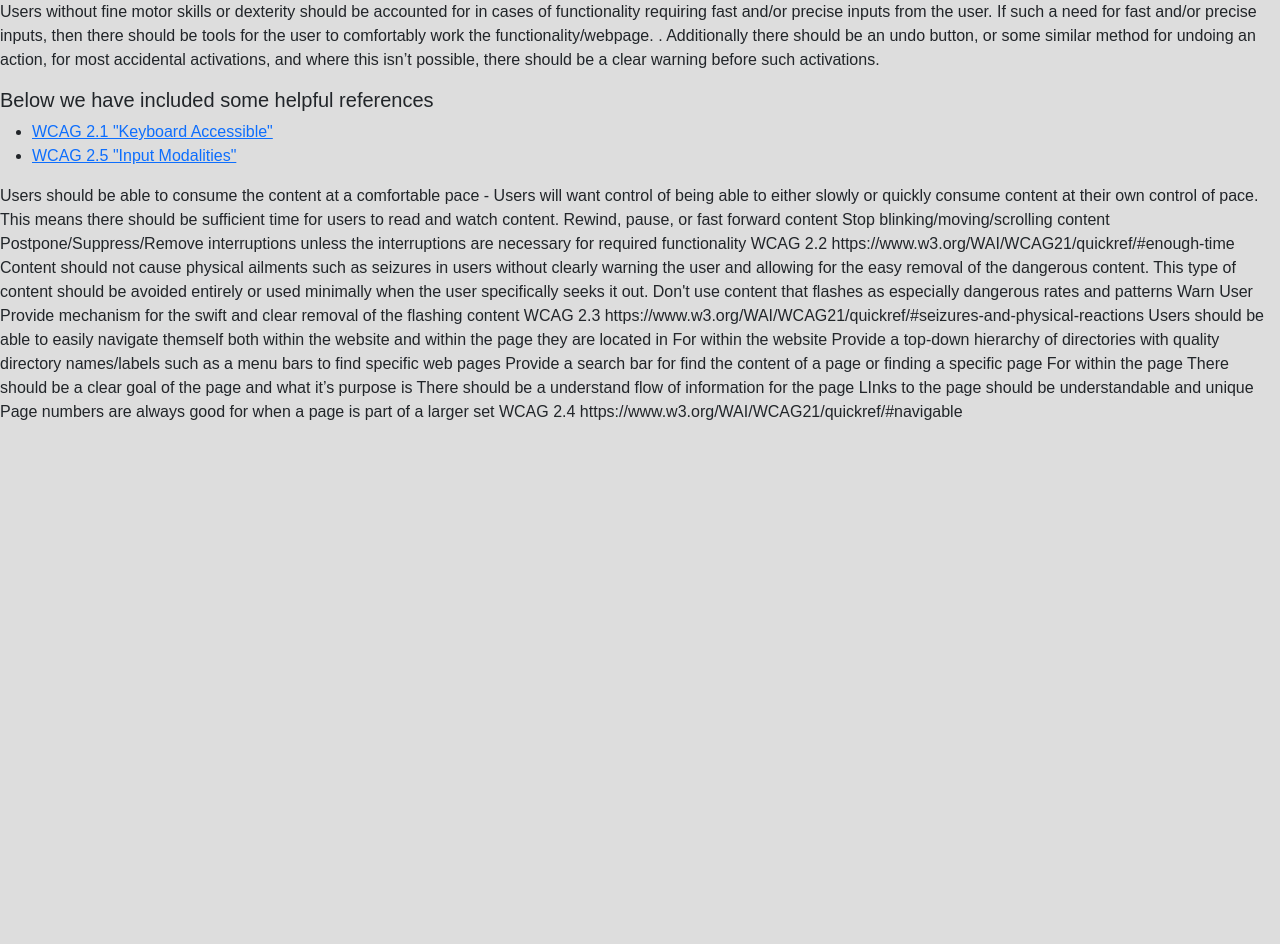
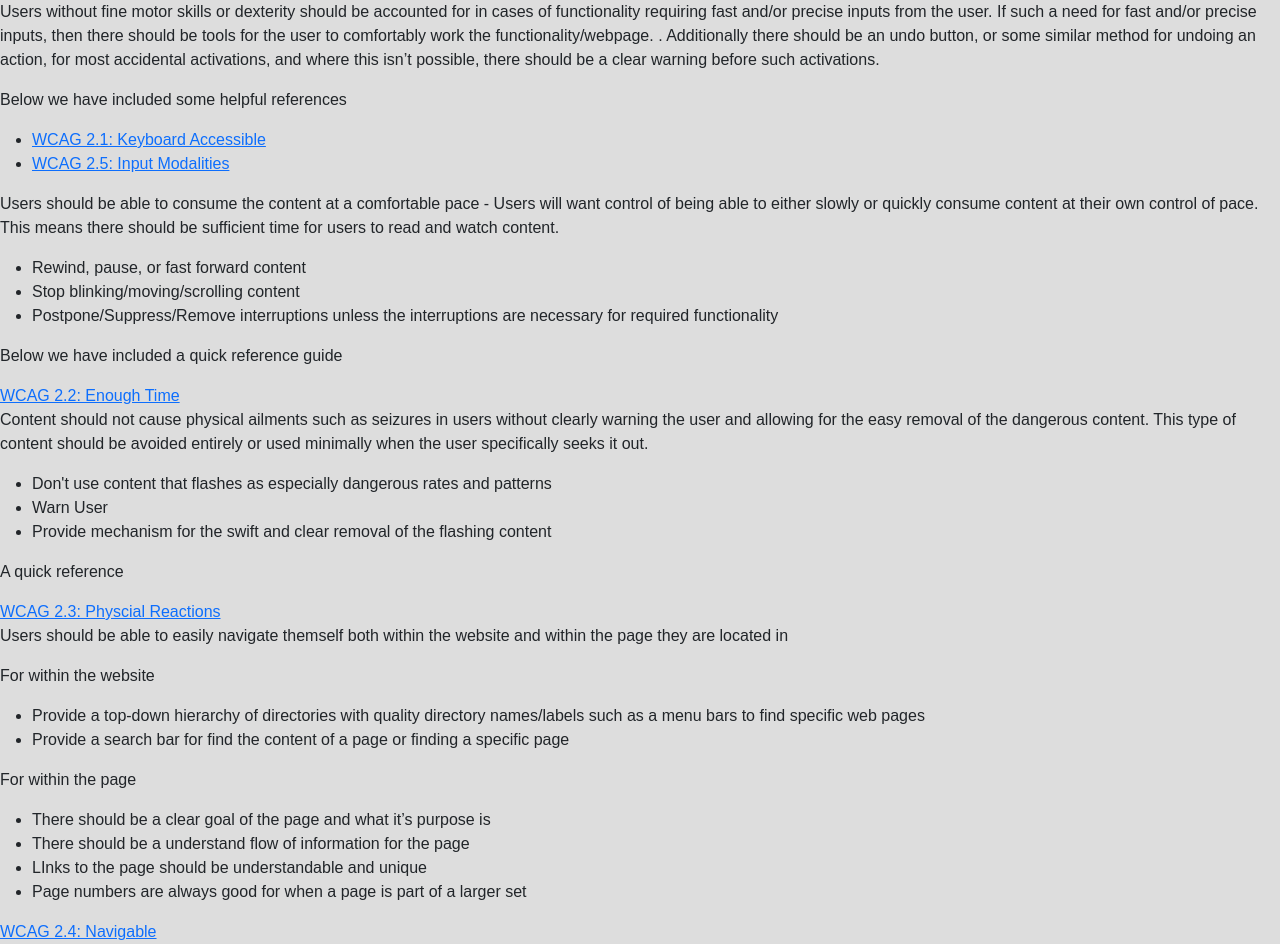
Before and after one commit to bailey-strum/capstone-accessibility, a React (Create React App) app: page /operable in a window 1280 px wide. Shown: the part 360-1304 px from the top of the page. Before the commit the page ends 800 px from the top, so only its background shows below. Built offline with nearby package versions, Linux system fonts and the light colour scheme.

Commit message:
Operable Html added

```diff
--- a/src/Pages/LoggedOut/Operable.tsx
+++ b/src/Pages/LoggedOut/Operable.tsx
@@ -41,54 +41,63 @@ const Operable = () => {
 </ul>
 </div>
 
-<div className="middle_paragraph">
+<div className="second_paragraph">
 <p>Users without fine motor skills or dexterity should be accounted for in cases of functionality requiring fast and/or precise inputs from the user. If such a need for fast and/or precise inputs, then there should be tools for the user to comfortably work the functionality/webpage. . Additionally there should be an undo button, or some similar method for undoing an action, for most accidental activations, and where this isn’t possible, there should be a clear warning before such activations. </p>
 
-<h5> Below we have included some helpful references</h5>
+<p> Below we have included some helpful references</p>
 <ul>
-    <li><a href = "https://www.w3.org/WAI/WCAG21/quickref/#keyboard-accessible" > WCAG 2.1 "Keyboard Accessible" </a> </li>
-    <li> <a href = "https://www.w3.org/WAI/WCAG21/quickref/#input-modalities " > WCAG 2.5 "Input Modalities" </a> </li>
+    <li><a href = "https://www.w3.org/WAI/WCAG21/quickref/#keyboard-accessible" > WCAG 2.1: Keyboard Accessible </a> </li>
+    <li> <a href = "https://www.w3.org/WAI/WCAG21/quickref/#input-modalities " > WCAG 2.5: Input Modalities </a> </li>
 </ul>
 </div>
 
-Users should be able to consume the content at a comfortable pace - Users will want control of being able to either slowly or quickly consume content at their own control of pace. This means there should be sufficient time for users to read and watch content.
+<div className="third_paragraph">
+<p>Users should be able to consume the content at a comfortable pace - Users will want control of being able to either slowly or quickly consume content at their own control of pace. This means there should be sufficient time for users to read and watch content.</p>
 
-Rewind, pause, or fast forward content
-Stop blinking/moving/scrolling content
-Postpone/Suppress/Remove interruptions unless the interruptions are necessary for required functionality
+<ul>
+    <li>Rewind, pause, or fast forward content </li>
+    <li>Stop blinking/moving/scrolling content </li>
+    <li>Postpone/Suppress/Remove interruptions unless the interruptions are necessary for required functionality </li>
+</ul>
 
-WCAG 2.2 https://www.w3.org/WAI/WCAG21/quickref/#enough-time
+    <p>Below we have included a quick reference guide</p>
+    <a href = "https://www.w3.org/WAI/WCAG21/quickref/#enough-time " > WCAG 2.2: Enough Time </a>
+</div>
 
 
-Content should not cause physical ailments such as seizures in users without clearly warning the user and allowing for the easy removal of the dangerous content. This type of content should be avoided entirely or used minimally when the user specifically seeks it out.
+<div className="fourth_paragraph">
+<p>Content should not cause physical ailments such as seizures in users without clearly warning the user and allowing for the easy removal of the dangerous content. This type of content should be avoided entirely or used minimally when the user specifically seeks it out. </p>
 
-Don't use content that flashes as especially dangerous rates and patterns
-Warn User
-Provide mechanism for the swift and clear removal of the flashing content
+<ul>
+    <li>Don't use content that flashes as especially dangerous rates and patterns </li>
+    <li>Warn User </li>
+    <li>Provide mechanism for the swift and clear removal of the flashing content </li>
+</ul>
 
-WCAG 2.3 https://www.w3.org/WAI/WCAG21/quickref/#seizures-and-physical-reactions
+    <p> A quick reference</p>
+    <a href = "https://www.w3.org/WAI/WCAG21/quickref/#seizures-and-physical-reactions" > WCAG 2.3: Physcial Reactions</a>
+</div>
 
 
-Users should be able to easily navigate themself both within the website and within the page they are located in
+<div className="fifth_paragraph">
+<p>Users should be able to easily navigate themself both within the website and within the page they are located in  </p>
 
-For within the website
-Provide a top-down hierarchy of directories with quality directory names/labels such as a menu bars to find specific web pages
-Provide a search bar for find the content of a page or finding a specific page
+<p> For within the website </p>
+<ul>
+    <li>Provide a top-down hierarchy of directories with quality directory names/labels such as a menu bars to find specific web pages</li>
+    <li>Provide a search bar for find the content of a page or finding a specific page</li>
+</ul>
 
-For within the page
-There should be a clear goal of the page and what it’s purpose is
-There should be a understand flow of information for the page
-LInks to the page should be understandable and unique
-Page numbers are always good for when a page is part of a larger set
+<p>For within the page</p>
+<ul>
+    <li>There should be a clear goal of the page and what it’s purpose is </li>
+    <li> There should be a understand flow of information for the page </li>
+    <li>LInks to the page should be understandable and unique </li>
+    <li> Page numbers are always good for when a page is part of a larger set </li>
+</ul>
+    <a href = "https://www.w3.org/WAI/WCAG21/quickref/#navigable" > WCAG 2.4: Navigable  </a>
 
-WCAG 2.4 https://www.w3.org/WAI/WCAG21/quickref/#navigable
-
-
-
-
-
-
-
+</div>
 
         </body>
         </html>
```
